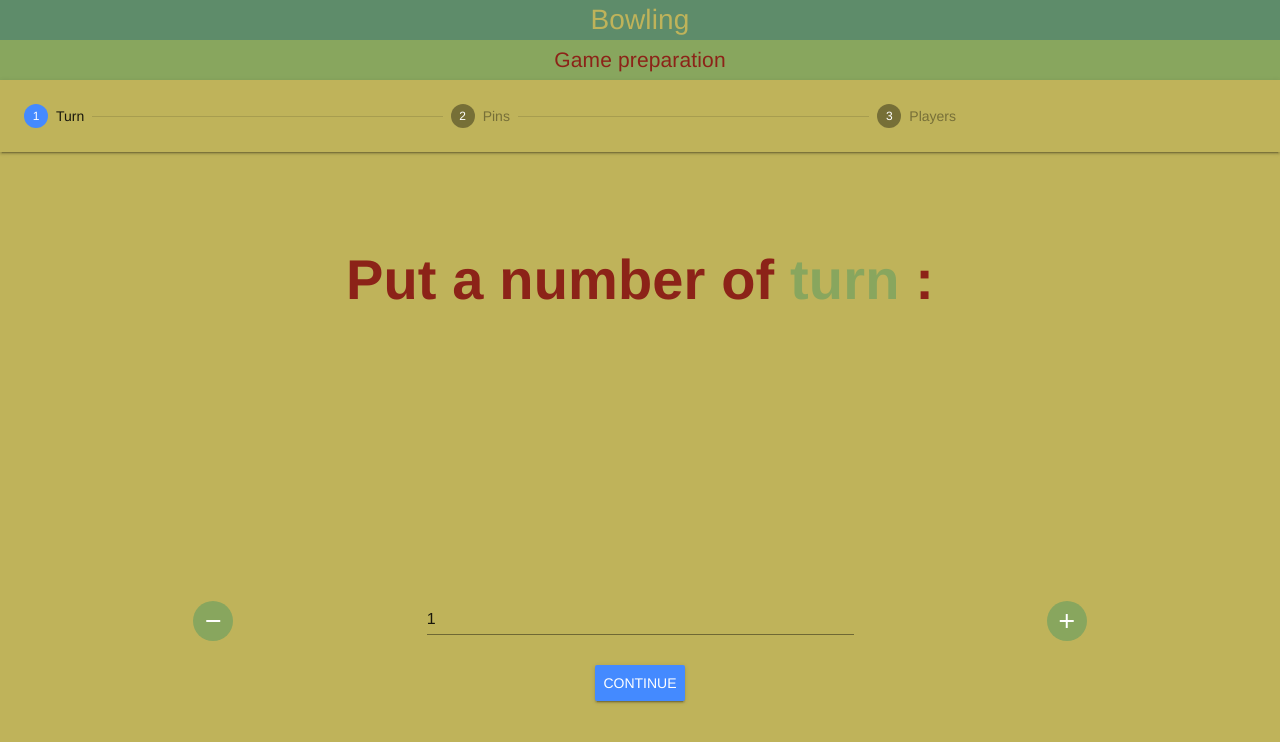
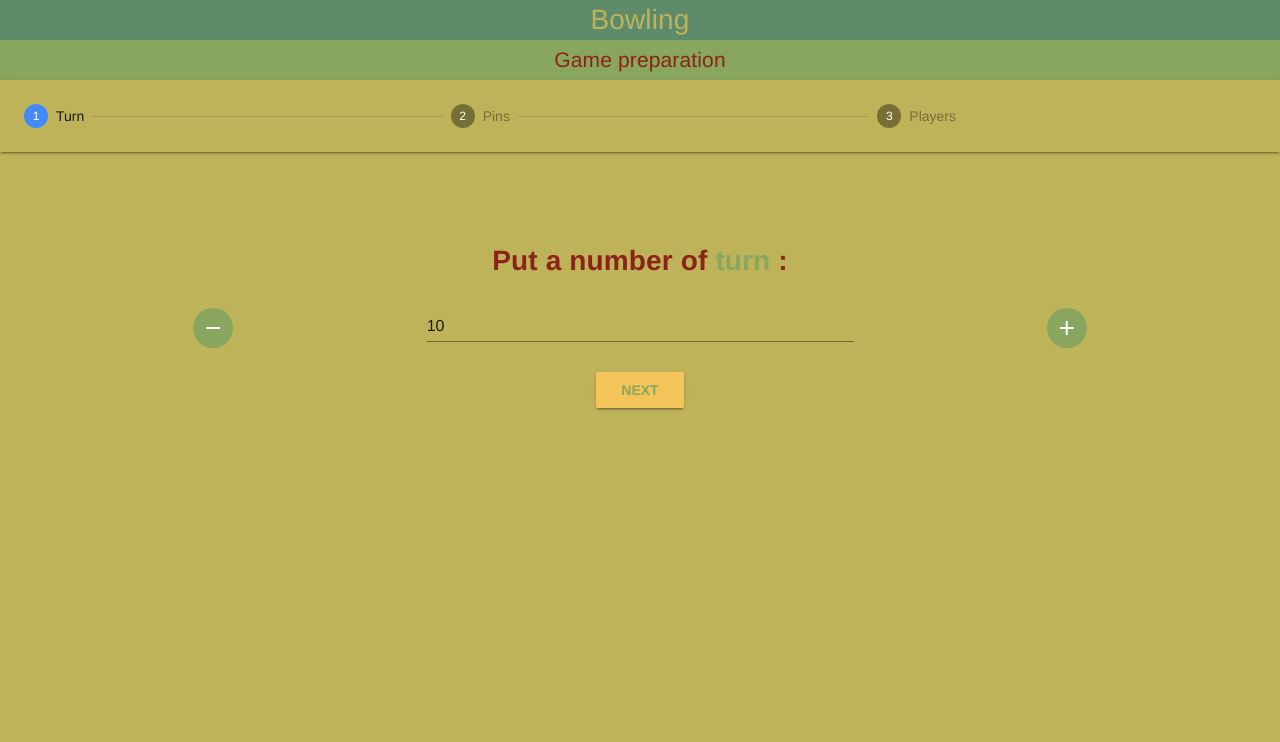
Before and after one commit to Horsemen-and-Women-of-the-Apocalypse/bowling, a Vue app: page / in a window 1280 px wide. Shown: the top 742 px of the page. Built offline with nearby package versions, Linux system fonts and the light colour scheme.

Commit message:
Add game parameter

```diff
--- a/src/assets/lang/home.json
+++ b/src/assets/lang/home.json
@@ -4,7 +4,7 @@
         "pins": "Pins",
         "turn": "Turn",
         "players": "Players",
-        "continue": "Continue",
+        "continue": "Next",
         "play": "Play"
       }
     },
@@ -13,7 +13,7 @@
         "pins": "Quilles",
         "turn": "Tours",
         "players": "Joueurs",
-        "continue": "Continuer",
+        "continue": "Suivant",
         "play": "Jouer"
       }
     }
--- a/src/components/Pins.vue
+++ b/src/components/Pins.vue
@@ -39,13 +39,9 @@
 .md-icon {
   color: white !important;
 }
-.md-layout {
-  padding-top: 20%;
-}
 .pins {
   background-color: #BFB35A;
   height: 100%;
-  font-size: 2em;
 }
 @media only screen and (max-device-width: 480px) {
   .pins {
@@ -66,7 +62,7 @@ input[type=number] { /* Firefox support */
 export default {
   name: 'Pins',
   data: () => ({
-    count: 1
+    count: 10
   }),
   computed: {
     pinsCount () { // Method to get the number of pins
--- a/src/components/PlayerListCreator.vue
+++ b/src/components/PlayerListCreator.vue
@@ -89,6 +89,11 @@ export default {
       // Method to get the player list
       return this.players
     }
+  },
+  watch: {
+    players () {
+      this.$emit('playerListChange', this.players)
+    }
   }
 }
 </script>
--- a/src/components/Turn.vue
+++ b/src/components/Turn.vue
@@ -39,13 +39,9 @@
 .md-icon {
   color: white !important;
 }
-.md-layout {
-  padding-top: 20%;
-}
 .turn {
   background-color: #BFB35A;
   height: 100%;
-  font-size: 2em;
 }
 @media only screen and (max-device-width: 480px) {
   .turn {
@@ -66,7 +62,7 @@ input[type=number] { /* Firefox support */
 export default {
   name: 'Turn',
   data: () => ({
-    count: 1
+    count: 10
   }),
   computed: {
     turnCount () { // Method to get turnCount
--- a/src/views/Home.vue
+++ b/src/views/Home.vue
@@ -2,18 +2,18 @@
   <div class="home">
     <md-steppers :md-active-step.sync="active" md-linear>
       <md-step id="first" :md-label="$t('home.turn')"  :md-done.sync="first">
-        <Turn/>
+        <Turn ref="turn"/>
         <md-button class="md-raised md-primary" @click="setDone('first', 'second')">{{ $t("home.continue")}}</md-button>
       </md-step>
 
       <md-step id="second" :md-label="$t('home.pins')" :md-done.sync="second">
-        <Pins/>
+        <Pins ref="pins"/>
         <md-button class="md-raised md-primary" @click="setDone('second', 'third')">{{ $t("home.continue")}}</md-button>
       </md-step>
 
       <md-step id="third" :md-label="$t('home.players')" :md-done.sync="third">
-        <Players/>
-        <md-button class="md-raised md-primary" @click="setDone('third')">{{ $t("home.play")}}</md-button>
+        <Players ref="players" @playerListChange="playerListChange"/>
+        <md-button :disabled="players.length == 0" class="md-raised md-primary" @click="createGameParam()">{{ $t("home.play")}}</md-button>
       </md-step>
     </md-steppers>
   </div>
@@ -32,6 +32,11 @@
     padding-left: 0px;
     padding-right: 0px;
   }
+  .md-button {
+    background-color: #F2C45A !important;
+    color: #88A65E !important;
+    font-weight: bold;
+  }
 </style>
 
 <script>
@@ -39,6 +44,7 @@
 import Turn from '../components/Turn'
 import Pins from '../components/Pins'
 import Players from '../components/PlayerListCreator'
+import GameParam from '../objets/gameparam'
 
 export default {
   name: 'Home',
@@ -51,7 +57,9 @@ export default {
     active: 'first',
     first: false,
     second: false,
-    third: false
+    third: false,
+    gameParam: null,
+    players: []
   }),
   methods: {
     setDone (id, index) {
@@ -60,6 +68,20 @@ export default {
       if (index) {
         this.active = index
       }
+    },
+    getgameParam () {
+      return this.gameParam
+    },
+    createGameParam () {
+      this.setDone('third')
+
+      const turn = this.$refs.turn.turnCount
+      const pins = this.$refs.pins.pinsCount
+
+      this.gameParam = new GameParam(this.players, turn, pins)
+    },
+    playerListChange (players) {
+      this.players = players
     }
   }
 }
```
